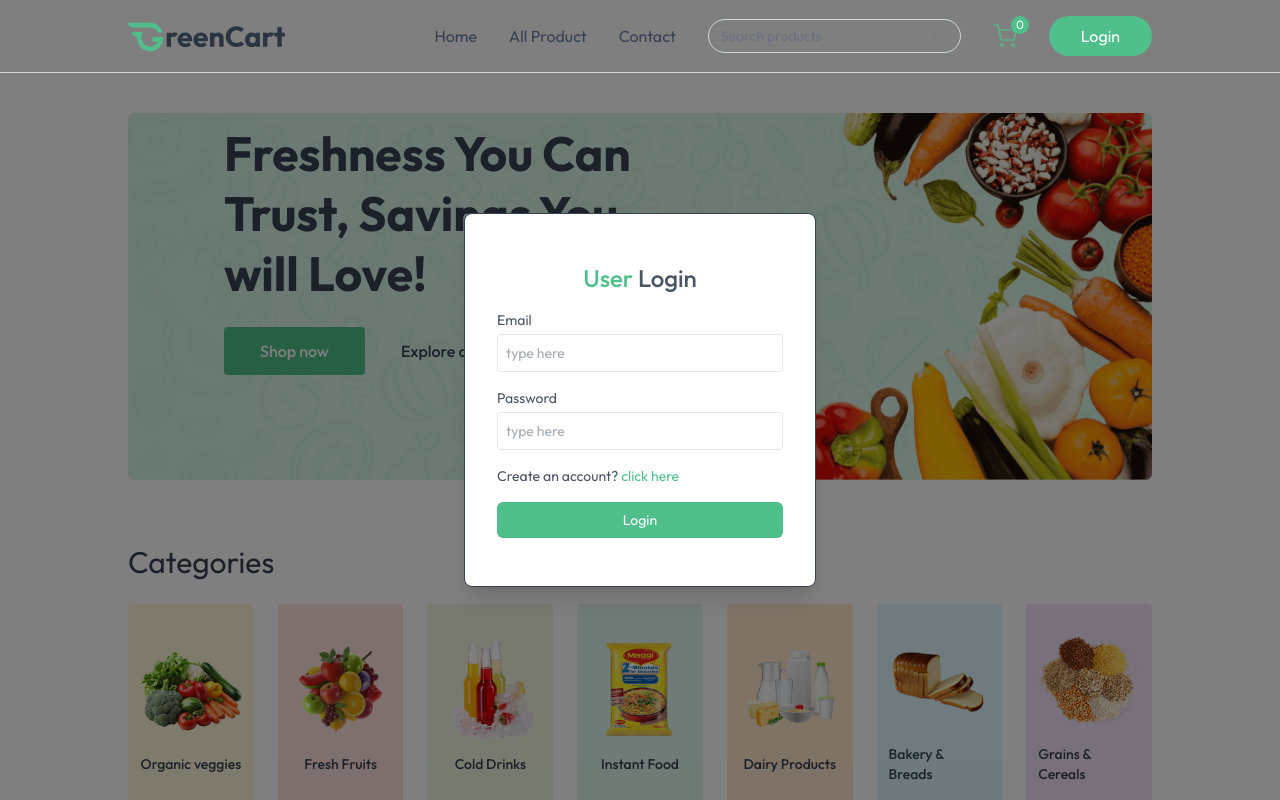
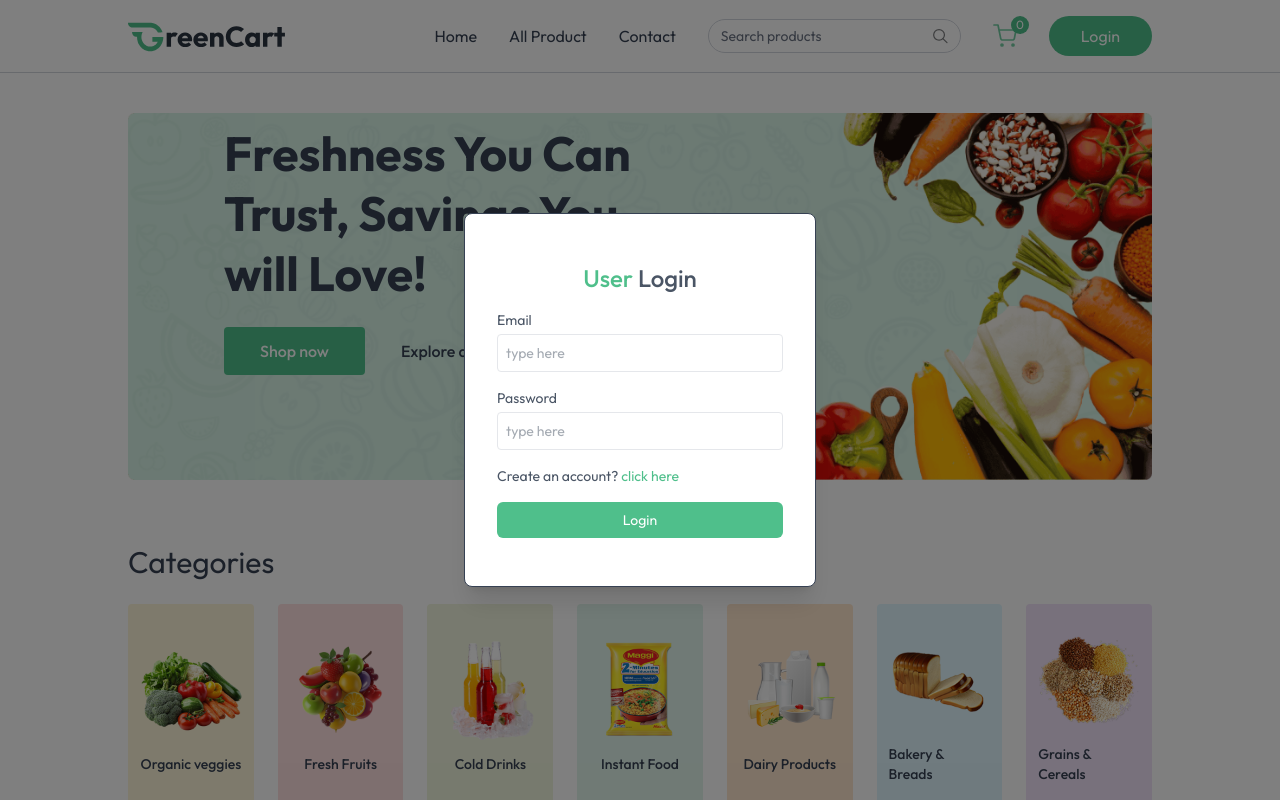
Before and after one commit to sulyman560/GreenCart, a React (Vite) app in the folder client/: page / in a window 1280 px wide. Both pictures are taken after a click on the button "Login". Shown: the top 800 px of the page. Built offline with nearby package versions, Linux system fonts and the light colour scheme; no server answers.

Commit message:
Update Login.jsx

```diff
--- a/client/src/components/Login.jsx
+++ b/client/src/components/Login.jsx
@@ -33,7 +33,7 @@ const Login = () => {
     }
 
   return (
-    <div onClick={()=> setShowUserLogin(false)} className='fixed top-0 bottom-0 left-0 right-0 z-30 flex items-center text-sm text-gray-600 bg-black/50'>
+    <div onClick={()=> setShowUserLogin(false)} className='fixed top-0 bottom-0 left-0 right-0 z-80 flex items-center text-sm text-gray-600 bg-black/50'>
 
        <form onSubmit={onSubmitHanlar} onClick={(e)=>e.stopPropagation()} className="flex flex-col gap-4 m-auto items-start p-8 py-12 w-80 sm:w-[352px] rounded-lg shadow-xl border border-gray-700 bg-white">
 
```
